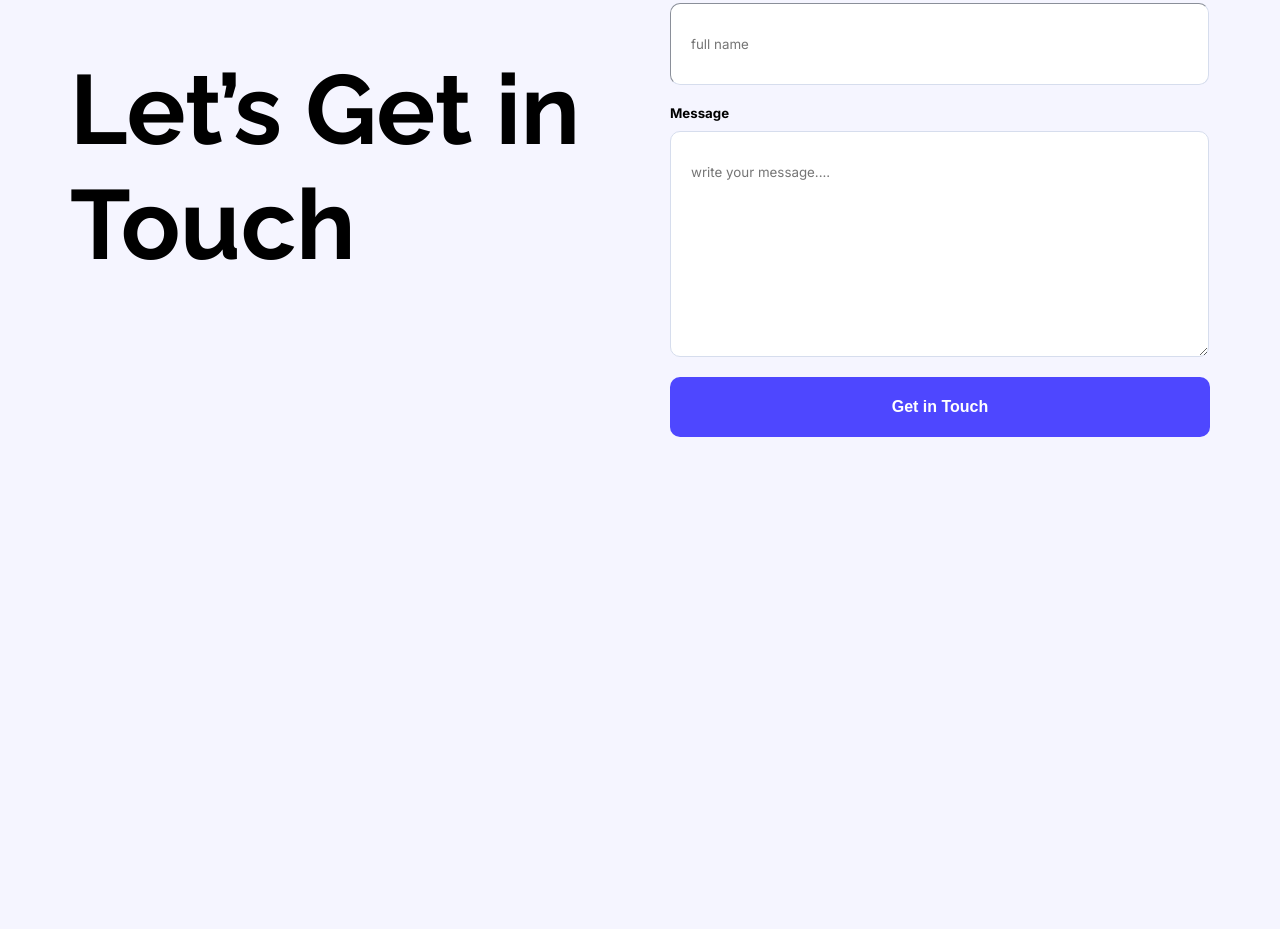
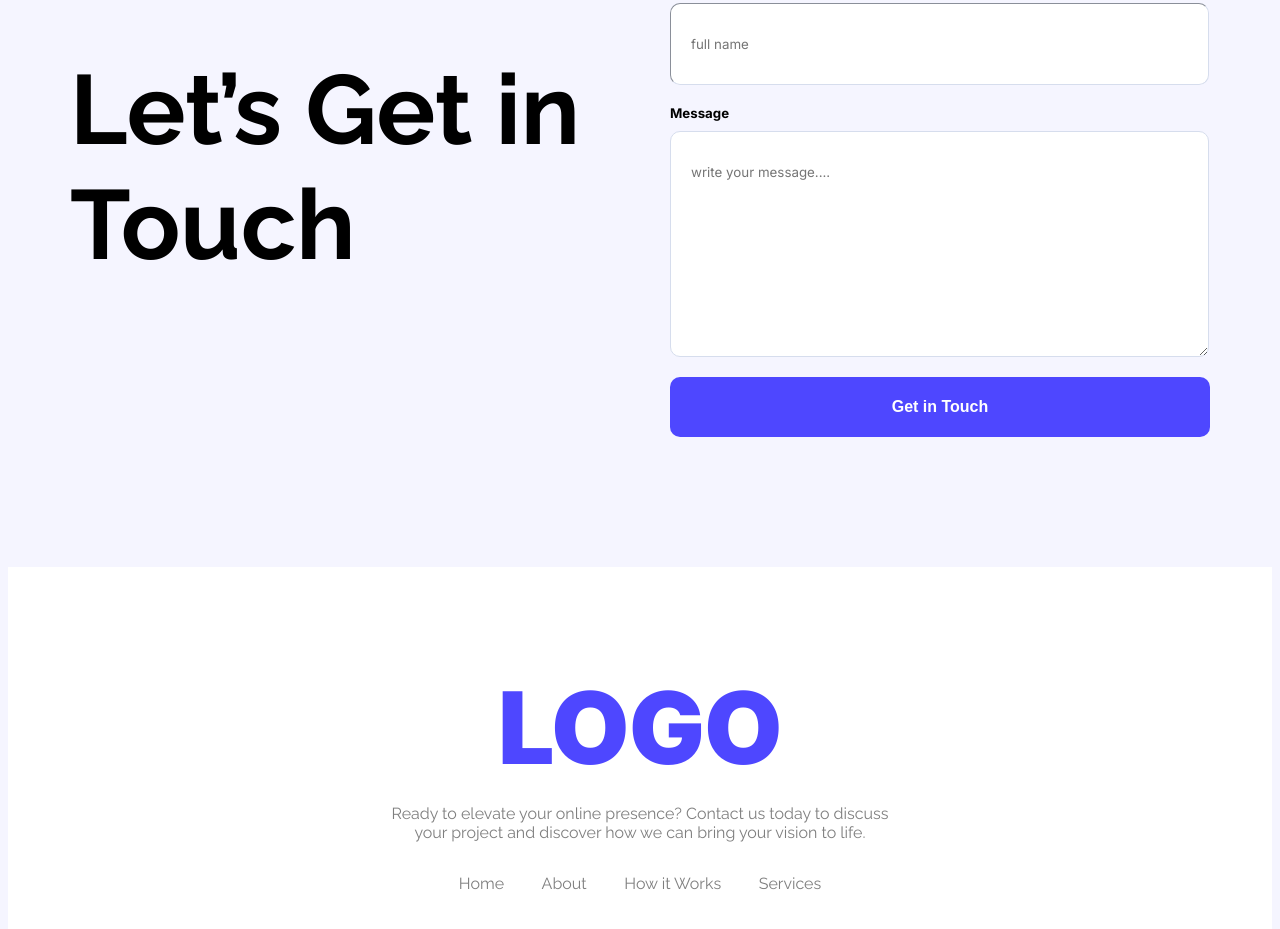
Before and after one commit to kareebzawad/a1, a plain HTML site: page index.html in a window 1280 px wide. Shown: the part 3153-4082 px from the top of the page. Before the commit the page ends 3598 px from the top, so only its background shows below. Drawn offline with Linux system fonts and the light colour scheme.

Commit message:
completed the footer

```diff
--- a/Style/a1.css
+++ b/Style/a1.css
@@ -298,3 +298,39 @@ nav li a{
   width: 540px;
   height: 60px;
 }
+
+
+/* footer */
+
+.footer{
+  background-color: white;
+  margin-top: 130px;
+  padding-top: 100px;
+  padding-bottom: 100px;
+}
+
+.footer-contents{
+  max-width: 530px;
+  display: block;
+  margin-left: auto;
+  margin-right: auto;
+}
+
+.footer-logo{
+  font-size: 100px;
+  color: #4E47FF;
+  font-weight: 900;
+  margin: 0px;
+}
+
+.footer-p{
+  color: rgba(0, 0, 0, 0.507);
+}
+
+.footer-btns{
+  display: flex;
+  justify-content: space-around;
+  max-width: 400px;
+  margin-left: auto;
+  margin-right: auto;
+}
--- a/index.html
+++ b/index.html
@@ -174,11 +174,13 @@
                 <div class="Lets-Get-in-Touch-col2">
                     <form action="">
                         <h5 class="input-title inter-logo">Email</h5>
-                        <input class="input-field inter-logo" type="email" name="" id="" placeholder="example@email.com">
+                        <input class="input-field inter-logo" type="email" name="" id=""
+                            placeholder="example@email.com">
                         <h5 class="input-title inter-logo">Name</h5>
                         <input class="input-field inter-logo" type="text" name="" id="" placeholder="full name">
                         <h5 class="input-title inter-logo">Message</h5>
-                        <textarea class="input-field inter-logo" name="" id="" cols="30" rows="10" placeholder="write your message...."></textarea>
+                        <textarea class="input-field inter-logo" name="" id="" cols="30" rows="10"
+                            placeholder="write your message...."></textarea>
                         <input class="btn-primary btn-form" type="button" value="Get in Touch">
                     </form>
 
@@ -190,7 +192,19 @@
         </section>
 
     </main>
-    <footer>
+    <footer class="footer">
+        <section class="footer-contents">
+            <h1 class="inter-logo footer-logo text-center">LOGO</h1>
+            <p class="raleway-normal footer-p text-center">Ready to elevate your online presence? Contact us today to discuss your
+                project and discover how we can bring your vision to life.</p>
+                <div class="footer-btns">
+                    <p class="raleway-normal footer-p">Home</p>
+                    <p class="raleway-normal footer-p">About</p>
+                    <p class="raleway-normal footer-p">How it Works</p>
+                    <p class="raleway-normal footer-p">Services</p>
+
+                </div>
+        </section>
 
     </footer>
 </body>
```
